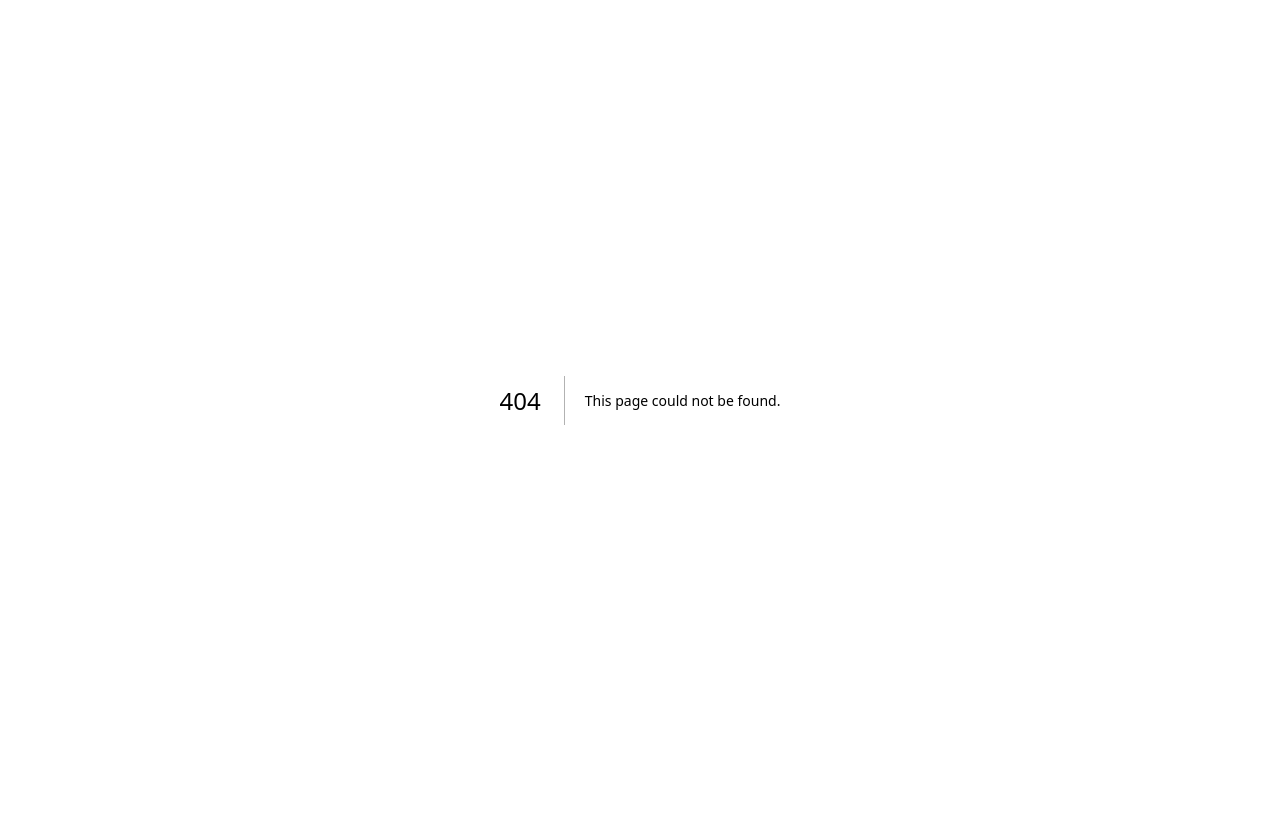
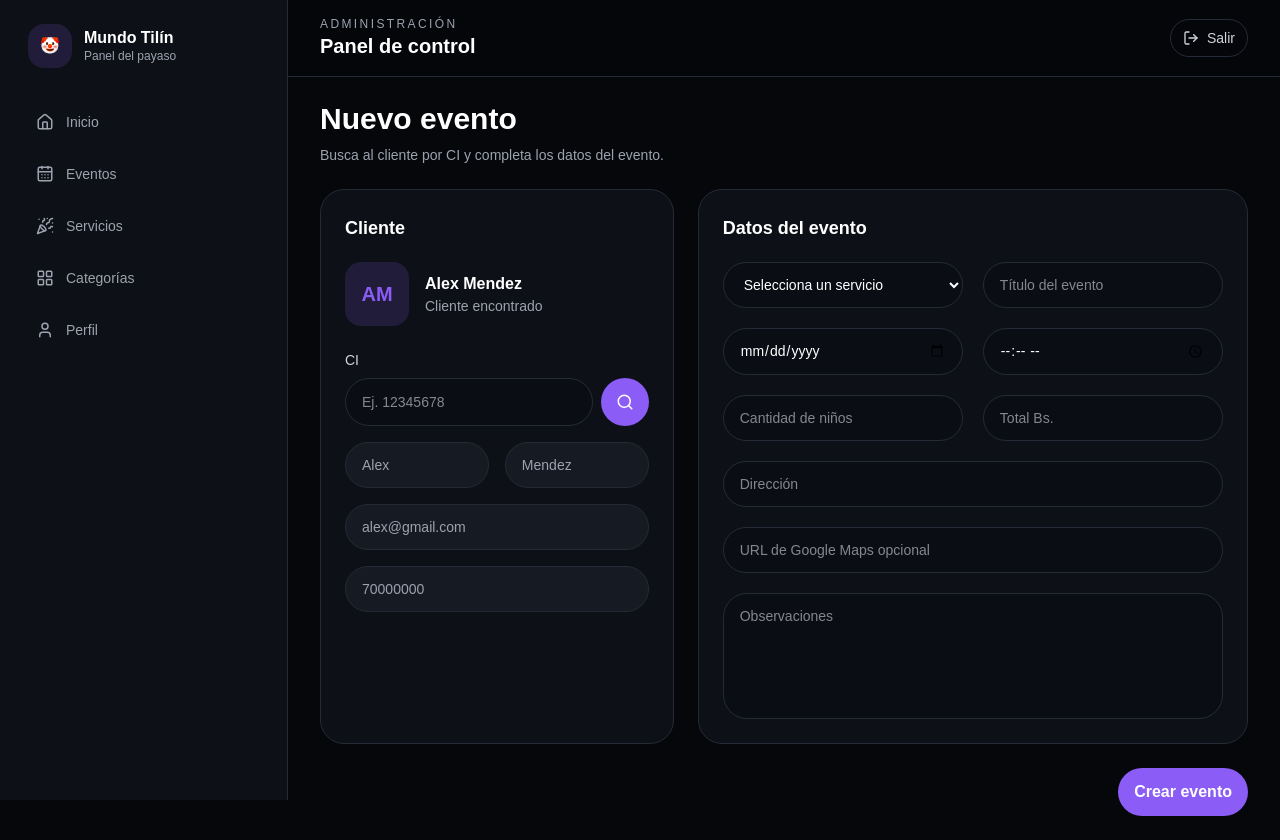
Before and after one commit to DgteMendez777/mundotilin-frontend, a Next.js app: page /clown/dashboard/events/new in a window 1280 px wide. Before the commit this address had no page. Before the commit the page ends 800 px from the top, so only its background shows below. Built offline with nearby package versions, Linux system fonts and the light colour scheme; no server answers.

Commit message:
feature: event form for create and update implement

```diff
--- /dev/null
+++ b/src/app/clown/dashboard/events/[id]/edit/page.tsx
@@ -0,0 +1,5 @@
+import EventForm from "@/components/forms/EventForm";
+
+export default function EditEventPage() {
+    return <EventForm mode="edit" />;
+}
--- /dev/null
+++ b/src/app/clown/dashboard/events/new/page.tsx
@@ -0,0 +1,5 @@
+import EventForm from "@/components/forms/EventForm";
+
+export default function NewEventPage() {
+    return <EventForm mode="create" />;
+}
--- a/src/app/clown/dashboard/events/page.tsx
+++ b/src/app/clown/dashboard/events/page.tsx
@@ -1,6 +1,8 @@
 import StatusBadge from "@/components/ui/StatusBadge";
 import { eventsMock } from "@/data/events";
 import { CalendarDays, MapPin, Search } from "lucide-react";
+import Link from "next/link";
+import { routes } from "@/constants/routes";
 
 export default function EventsPage() {
     return (
@@ -13,9 +15,9 @@
                     </p>
                 </div>
 
-                <button className="rounded-xl bg-(--primary) px-4 py-3 text-sm font-semibold transition hover:bg-(--primary-hover)">
+                <Link href={routes.clown.newEvent} className="rounded-xl bg-(--primary) px-4 py-3 text-center text-sm font-semibold transition hover:bg-(--primary-hover)">
                     + Nuevo evento
-                </button>
+                </Link>
             </div>
 
             <div className="rounded-(--radius-xl) border border-(--border) bg-(--surface) p-4">
@@ -43,6 +45,7 @@
                                 <th className="px-4 py-3 font-medium">Servicio</th>
                                 <th className="px-4 py-3 font-medium">Ubicación</th>
                                 <th className="px-4 py-3 font-medium">Estado</th>
+                                <th className="px-4 py-3 font-medium">Acciones</th>
                             </tr>
                         </thead>
 
@@ -55,7 +58,12 @@
                                     <td className="px-4 py-4 text-(--text-soft)">{event.service}</td>
                                     <td className="px-4 py-4 text-(--text-muted)">{event.location}</td>
                                     <td className="px-4 py-4">
-                                    <StatusBadge status={event.status as "PENDING" | "CONFIRMED" | "FINISHED"} />
+                                        <StatusBadge status={event.status as "PENDING" | "CONFIRMED" | "FINISHED"} />
+                                    </td>
+                                    <td className="">
+                                        <Link href={routes.clown.editEvent(event.id)} className="rounded-lg border border-(--border) px-3 py-2 text-xs font-semibold text-(--text-soft) transition hover:bg-(--surface-hover)">
+                                            Editar
+                                        </Link>
                                     </td>
                                 </tr>
                             ))}
@@ -86,6 +94,9 @@
                                     {event.location}
                                 </p>
                             </div>
+                            <Link href={routes.clown.editEvent(event.id)} className="mt-4 block w-full rounded-xl border border-(--border) px-3 py-2 text-center text-sm font-semibold text-(--text-soft) transition hover:bg-(--surface-hover)">
+                                Editar
+                            </Link>
                         </article>
                     ))}
                 </div>
--- /dev/null
+++ b/src/components/forms/EventForm.tsx
@@ -0,0 +1,108 @@
+import Button from "../ui/Button";
+import { Search } from "lucide-react";
+
+type EventFormMode = "create" | "edit";
+
+type EventFormProps = {
+    mode: EventFormMode;
+};
+
+const customerMock = {
+    firstName: "Alex",
+    lastName: "Mendez",
+    email: "alex@gmail.com",
+    phone: "70000000",
+    profileImage: "",
+};
+
+function getInitials(firstName: string, lastName: string) {
+    return `${firstName.charAt(0)}${lastName.charAt(0)}`.toUpperCase();
+}
+
+export default function EventForm({ mode }: EventFormProps) {
+    const isEdit = mode === "edit";
+
+    return (
+        <form className="space-y-6">
+            <div>
+                <h2 className="text-3xl font-black">
+                    {isEdit ? "Editar evento" : "Nuevo evento"}
+                </h2>
+                <p className="mt-2 text-sm text-(--text-muted)">
+                    Busca al cliente por CI y completa los datos del evento.
+                </p>
+            </div>
+
+            <div className="grid gap-6 xl:grid-cols-[0.9fr_1.4fr]">
+                <section className="rounded-(--radius-xl) border border-(--border) bg-(--surface) p-6">
+                    <h3 className="mb-5 text-lg font-bold">Cliente</h3>
+
+                    <div className="mb-6 flex items-center gap-4">
+                        <div className="flex h-16 w-16 items-center justify-center rounded-2xl bg-(--primary-soft) text-xl font-black text-(--primary)">
+                            {customerMock.profileImage ? (
+                                <img src={customerMock.profileImage} alt="Cliente" className="h-full w-full rounded-2xl object-cover"/>
+                            ) : (
+                                getInitials(customerMock.firstName, customerMock.lastName)
+                            )}
+                        </div>
+
+                        <div>
+                            <p className="font-bold">
+                                {customerMock.firstName} {customerMock.lastName}
+                            </p>
+                            <p className="text-sm text-(--text-muted)">
+                                Cliente encontrado
+                            </p>
+                        </div>
+                    </div>
+
+                    <div className="space-y-4">
+                        <div>
+                            <label className="mb-2 block text-sm text-(--text-soft)">CI</label>
+                            <div className="flex gap-2">
+                                <input name="customerCi" type="text" placeholder="Ej. 12345678" required className="flex-1 rounded-xl border border-(--border) bg-[#0a0e14] px-4 py-3 text-sm outline-none focus:border-(--primary)"/>
+                                <button type="button" className="flex h-12 w-12 items-center justify-center rounded-xl bg-(--primary) transition hover:bg-(--primary-hover)">
+                                    <Search size={18} />
+                                </button>
+                            </div>
+                        </div>
+
+                        <div className="grid gap-4 sm:grid-cols-2">
+                            <input disabled value={customerMock.firstName} className="w-full rounded-xl border border-(--border) bg-(--surface-soft) px-4 py-3 text-sm text-(--text-muted)" />
+                            <input disabled value={customerMock.lastName} className="w-full rounded-xl border border-(--border) bg-(--surface-soft) px-4 py-3 text-sm text-(--text-muted)" />
+                        </div>
+
+                        <input disabled value={customerMock.email} className="w-full rounded-xl border border-(--border) bg-(--surface-soft) px-4 py-3 text-sm text-(--text-muted)" />
+                        <input disabled value={customerMock.phone} className="w-full rounded-xl border border-(--border) bg-(--surface-soft) px-4 py-3 text-sm text-(--text-muted)" />
+                    </div>
+                </section>
+
+                <section className="rounded-(--radius-xl) border border-(--border) bg-(--surface) p-6">
+                    <h3 className="mb-5 text-lg font-bold">Datos del evento</h3>
+
+                    <div className="grid gap-5 md:grid-cols-2">
+                        <select name="serviceId" required defaultValue="" className="rounded-xl border border-(--border) bg-[#0a0e14] px-4 py-3 text-sm outline-none focus:border-(--primary)">
+                            <option value="" disabled>Selecciona un servicio</option>
+                            <option value="1">Show Básico</option>
+                            <option value="2">Show Premium</option>
+                            <option value="3">Show Temático</option>
+                        </select>
+
+                        <input name="title" type="text" required placeholder="Título del evento" className="rounded-xl border border-(--border) bg-[#0a0e14] px-4 py-3 text-sm outline-none focus:border-(--primary)" />
+                        <input name="eventDate" type="date" required className="rounded-xl border border-(--border) bg-[#0a0e14] px-4 py-3 text-sm outline-none focus:border-(--primary)" />
+                        <input name="startTime" type="time" required className="rounded-xl border border-(--border) bg-[#0a0e14] px-4 py-3 text-sm outline-none focus:border-(--primary)" />
+                        <input name="childrenCount" type="number" min={0} placeholder="Cantidad de niños" className="rounded-xl border border-(--border) bg-[#0a0e14] px-4 py-3 text-sm outline-none focus:border-(--primary)" />
+                        <input name="totalAmount" type="number" min={0} required placeholder="Total Bs." className="rounded-xl border border-(--border) bg-[#0a0e14] px-4 py-3 text-sm outline-none focus:border-(--primary)" />
+                        <input name="address" type="text" required placeholder="Dirección" className="md:col-span-2 rounded-xl border border-(--border) bg-[#0a0e14] px-4 py-3 text-sm outline-none focus:border-(--primary)" />
+                        <input name="googleMapsUrl" type="url" placeholder="URL de Google Maps opcional" className="md:col-span-2 rounded-xl border border-(--border) bg-[#0a0e14] px-4 py-3 text-sm outline-none focus:border-(--primary)" />
+                        <textarea name="observations" rows={5} placeholder="Observaciones" className="md:col-span-2 resize-none rounded-xl border border-(--border) bg-[#0a0e14] px-4 py-3 text-sm outline-none focus:border-(--primary)" />
+                    </div>
+                </section>
+            </div>
+
+            <div className="flex justify-end gap-3">
+                <Button type="submit">{isEdit ? "Guardar cambios" : "Crear evento"}</Button>
+            </div>
+        </form>
+    );
+}
--- /dev/null
+++ b/src/components/ui/Modal.tsx
@@ -0,0 +1,32 @@
+"use client";
+
+import { X } from "lucide-react";
+
+type ModalProps = {
+    isOpen: boolean;
+    title?: string;
+    children: React.ReactNode;
+    onClose: () => void;
+};
+
+export default function Modal({ isOpen, title, children, onClose }: ModalProps) {
+    if (!isOpen) return null;
+
+    return (
+        <div className="fixed inset-0 z-50 flex items-center justify-center px-4 py-6">
+            <button type="button" aria-label="Cerrar modal" onClick={onClose} className="absolute inset-0 bg-black/70 backdrop-blur-sm"/>
+
+            <div className="relative z-10 max-h-[90vh] w-full max-w-5xl overflow-y-auto rounded-(--radius-xl) border border-(--border) bg-(--surface) p-6 shadow-2xl">
+                <div className="mb-5 flex items-center justify-between gap-4">
+                    {title && <h2 className="text-xl font-black">{title}</h2>}
+                    <button type="button" onClick={onClose} className="ml-auto rounded-xl border border-(--border) p-2 text-(--text-muted) transition hover:bg-(--surface-hover) hover:text-(--text-main)">
+                        <X size={18} />
+                    </button>
+                </div>
+
+                {children}
+
+            </div>
+        </div>
+    );
+}
--- a/src/constants/routes.ts
+++ b/src/constants/routes.ts
@@ -6,6 +6,8 @@
     clown: {
         dashboard: "/clown/dashboard",
         events: "/clown/dashboard/events",
+        newEvent: "/clown/dashboard/events/new",
+        editEvent: (eventId: string) => `/clown/dashboard/events/${eventId}/edit`,
         calendar: "/clown/dashboard/calendar",
         services: "/clown/dashboard/services",
         categories: "/clown/dashboard/categories",
```
